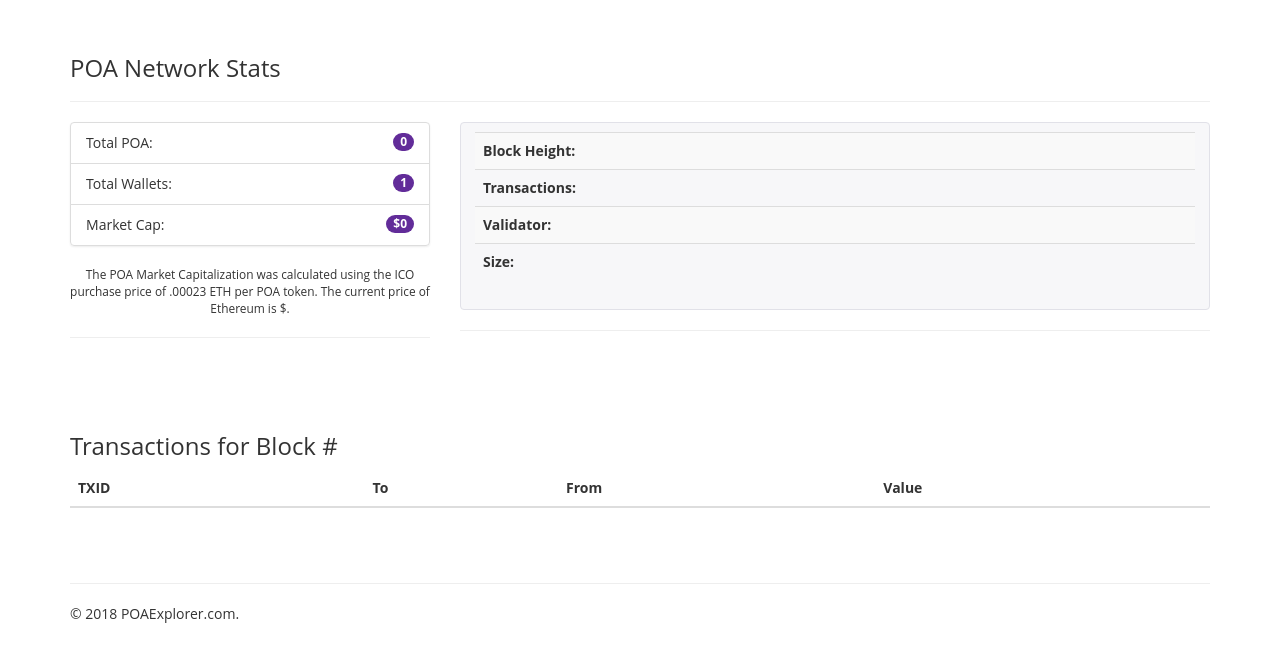
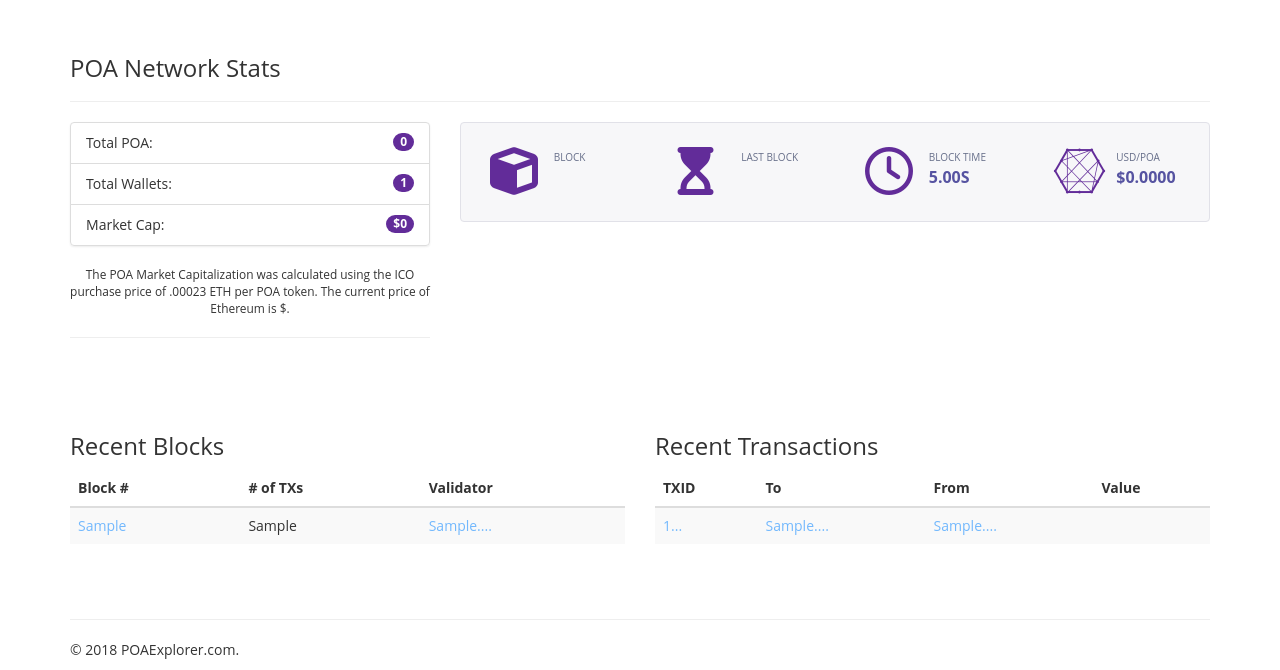
Before and after one commit to acravenho/poaexplorer.com, a CodeIgniter app: page /database/ in a window 1280 px wide. Shown: the part 130-800 px from the top of the page. Run offline with CodeIgniter, Linux system fonts and the light colour scheme; tables that the repository leaves empty or names only in its code hold one stand-in row (values such as "Sample post"); data that the repository does not hold is empty; some libraries are stand-ins or nearby versions.

Commit message:
Scrolling Blocks and Transactions on Homepage

```diff
--- a/application/controllers/Home.php
+++ b/application/controllers/Home.php
@@ -11,6 +11,8 @@
 	{
 		$data['totalBalance'] = $this->Api_model->get_total_balances();
 		$data['totalWallets'] = $this->Api_model->total_wallets();
+		$data['transactions'] = $this->Api_model->get_trans(5);
+		$data['blocks']       = $this->Api_model->get_main_blocks(5);
 
 		$data['scripts'] = '<script>getBlockNumber();  </script>';
 		$data['title'] = 'POA Network (POA) Explorer';
--- a/application/models/Api_model.php
+++ b/application/models/Api_model.php
@@ -69,9 +69,9 @@
 
         }
 
-        public function get_trans() {
+        public function get_trans($limit = 100) {
 	        $this->db->order_by('tid', 'DESC');
-	        $this->db->limit(100);
+	        $this->db->limit($limit);
 
 	        $sql = $this->db->get('transactions');
 	        if($sql->num_rows() > 0) {
@@ -82,6 +82,19 @@
 			        $results[] = $row;
 		        }
 		        return $results;
+	        } else {
+		        return false;
+	        }
+        }
+
+        public function get_main_blocks($limit = 5)
+        {
+	        $this->db->order_by('id', 'DESC');
+	        $this->db->limit($limit);
+
+	        $sql = $this->db->get('blocks');
+	        if($sql->num_rows() > 0) {
+		        return $sql->result();
 	        } else {
 		        return false;
 	        }
--- a/application/views/homepage.php
+++ b/application/views/homepage.php
@@ -25,33 +25,104 @@
 			<hr />
 		</div>
 
-		<div class="col-md-8">
+		<div class="col-md-8 network-health">
 			<figure class="highlight">
-			<table class="table table-striped">
-				<tr><th>Block Height:</th><td id="blockHeight"></td></tr>
-				<tr><th>Transactions:</th><td id="transactionCount"></td></tr>
-				<tr><th>Validator:</th><td id="author"></td></tr>
-				<tr><th>Size:</th><td id="size"></td></tr>
-			</table>
+				<div class="row">
+					<div class="col-sm-3">
+						<div class="pull-left">
+							<i class="fa fa-cube"></i>
+						</div>
+						<div class="pull-right">
+							<span class="network-label">BLOCK</span><br />
+							<span class="network-value"><span class="blocknum"></span></span>
+						</div>
+					</div>
+					<div class="col-sm-3">
+						<div class="pull-left">
+							<i class="fa fa-hourglass-1"></i>
+						</div>
+						<div class="pull-right">
+							<span class="network-label">LAST BLOCK</span><br />
+							<span class="network-value"><span class="hourglass"></span></span>
+						</div>
+					</div>
+					<div class="col-sm-3">
+						<div class="pull-left">
+							<i class="fa fa-clock-o"></i>
+						</div>
+						<div class="pull-right">
+							<span class="network-label">BLOCK TIME</span><br />
+							<span class="network-value">5.00S</span>
+						</div>
+					</div>
+					<div class="col-sm-3">
+						<div class="pull-left">
+							<i class="fa fa-connectdevelop"></i>
+						</div>
+						<div class="pull-right">
+							<span class="network-label">USD/POA</span> <br />
+							<span class="network-value">$<?php echo number_format($price * .00023,4); ?></span>
+						</div>
+					</div>
+				</div>
 			</figure>
-			<hr />
 		</div>
 
 
 	</div>
 
 	<div class="row" style="margin-top:55px;">
-		<div class="col-md-12">
+		<div class="col-md-6">
 
 			<div class="bd-callout bd-callout-info">
-				<h3 class="display-5">Transactions for Block #<span class="blocknum"></span></h3>
+				<h3 class="display-5">Recent Blocks</h3>
+			</div>
+			<table id="blockBlocks" class="table table-striped">
+				<thead>
+					<tr><th>Block #</th><th># of TXs</th><th>Validator</th></tr>
+				</thead>
+				<tbody>
+					<?php
+						if(!empty($blocks))
+						{
+							foreach($blocks as $b)
+							{
+								echo '<tr>';
+									echo '<td><a href="'.base_url().'blocks/block/'.$b->blocknum.'">'.$b->blocknum.'</a></td>';
+									echo '<td>'.$b->transactions.'</td>';
+									echo '<td><a href="'.base_url().'address/search/'.$b->validator.'">'.substr($b->validator, 0, 21).'....</a></td>';
+								echo '</tr>';
+							}
+						}
+					?>
+				</tbody>
+			</table>
+		</div>
+
+		<div class="col-md-6">
+
+			<div class="bd-callout bd-callout-info">
+				<h3 class="display-5">Recent Transactions</h3>
 			</div>
 			<table id="blockTransactions" class="table table-striped">
 				<thead>
 					<tr><th>TXID</th><th>To</th><th>From</th><th>Value</th></tr>
 				</thead>
 				<tbody>
-
+					<?php
+						if(!empty($transactions))
+						{
+							foreach($transactions as $tx)
+							{
+								echo '<tr>';
+									echo '<td><a href="'.base_url().'txid/search/'.$tx->txid.'">'.substr($tx->txid, 0, 16).'...</a></td>';
+									echo '<td>'.($tx->to_contract == 1 ? '<i class="fa fa-file-text-o" rel="tooltip" data-placement="bottom" title="" data-original-title="Contract"></i>' : '').' <a href="'.base_url().'address/search/'.$tx->to.'">'.substr($tx->to, 0, 16).'....</a></td>';
+									echo '<td>'.($tx->from_contract == 1 ? '<i class="fa fa-file-text-o" rel="tooltip" data-placement="bottom" title="" data-original-title="Contract"></i>' : '').' <a href="'.base_url().'address/search/'.$tx->from.'">'.substr($tx->from, 0, 16).'....</a></td>';
+									echo '<td>'.$tx->transactionValue.'</td>';
+								echo '</tr>';
+							}
+						}
+					?>
 				</tbody>
 			</table>
 		</div>
--- a/assets/css/main.css
+++ b/assets/css/main.css
@@ -65,6 +65,36 @@
 
 .bg-dark {
 	background-color: #622c99!important;
+}
+
+.network-health .pull-left, .network-health .pull-right {
+	width: 50%;
+}
+
+.network-health .pull-left {
+	color: #622c99;
+	font-size: 48px;
+	padding-left: 15px;
+	padding-top: 5px;
+	height: 80px;
+}
+
+.network-health .pull-right {
+	text-align: left;
+	padding-right: 20px;
+	padding-top: 14px;
+	height: 80px;
+}
+
+.network-label {
+	color: #676f8a;
+    font-size: 10px;
+}
+
+.network-value {
+	color: #5653a1;
+    font-size: 16px;
+    font-weight: bold;
 }
 
 .btn-outline-primary {
--- a/assets/js/main.js
+++ b/assets/js/main.js
@@ -117,7 +117,7 @@
 			 for(i=0; i<transactionCount; i++) {
 				 var transaction = poa.eth.getTransaction(transactions[i]);
 				 var transactionValue = poa.fromWei(transaction.value, 'ether').toLocaleString();
-				 var string = '<tr><td><a href="/txid/search/'+transactions[i]+'">'+ transactions[i].substring(0,20) +'....</a></td><td><a href="/address/search/'+transaction.to+'">'+ transaction.to.substring(0,20) +'...</a></td><td><a href="/address/search/'+transaction.from+'">'+ transaction.from.substring(0,20) +'...</a></td><td>'+transactionValue+' POA</td></tr>';
+				 var string = '<tr><td><a href="/txid/search/'+transactions[i]+'">'+ transactions[i].substring(0,16) +'....</a></td><td><a href="/address/search/'+transaction.to+'">'+ transaction.to.substring(0,16) +'...</a></td><td><a href="/address/search/'+transaction.from+'">'+ transaction.from.substring(0,16) +'...</a></td><td>'+transactionValue+' POA</td></tr>';
 				 $('#blockTransactions tbody').append(string);
 			 }
 		 } else {
@@ -128,56 +128,11 @@
 	 }
 
 	 function getBlockNumber() {
-		 var block = poa.eth.blockNumber;
-		 $('.blocknum').html(block);
-
-		 var gasPrice = poa.eth.gasPrice;
-		 gasPrice = poa.fromWei(gasPrice, 'ether').toString(10);
-
-
-		 var transactionCount = poa.eth.getBlockTransactionCount(block);
-		 var getBlock = poa.eth.getBlock(block);
-
-
-		 var author = getBlock.author;
-		 var difficulty = getBlock.difficulty.toLocaleString();
-		 var gasUsed    = getBlock.gasUsed;
-		 var blockHash  = getBlock.hash;
-		 var size       = getBlock.size;
-		 var totalDifficulty = getBlock.totalDifficulty;
-		 var transactions    = getBlock.transactions;
-
-
-
-		 $('#blockHeight').html(block);
-		 $('#gasPrice').html(gasPrice);
-		 $('#transactionCount').html(transactionCount);
-		 $('#author').html('<a href="/address/search/'+author+'">'+author+'</a>');
-		 $('#blockHash').html(blockHash);
-		 $('#size').html(size + ' bytes');
-
-
-
-		 if(transactionCount > 0) {
-			 for(i=0; i<transactionCount; i++) {
-				 var transaction = poa.eth.getTransaction(transactions[i]);
-				 var transactionValue = poa.fromWei(transaction.value, 'ether').toLocaleString();
-				 var string = '<tr><td><a href="/txid/search/'+transactions[i]+'">'+ transactions[i].substring(0,20) +'....</a></td><td><a href="/address/search/'+transaction.to+'">'+ transaction.to.substring(0,20) +'...</a></td><td><a href="/address/search/'+transaction.from+'">'+ transaction.from.substring(0,20) +'...</a></td><td>'+transactionValue+' POA</td></tr>';
-				 $('#blockTransactions tbody').append(string);
-			 }
-		 } else {
-			 var string = '<tr><td colspan="4">Sorry, no transactions could be found for this block.</td></tr>';
-			 $('#blockTransactions tbody').append(string);
-		 }
-
-
-
-
 
 		 poa.eth.filter('latest').watch(function() {
             var block = poa.eth.blockNumber;
-            $('.blocknum').html(block);
-            $('#blockTransactions tbody').html('');
+            $('.blocknum').html('#'+block);
+
 			 var gasPrice = poa.eth.gasPrice;
 			 gasPrice = poa.fromWei(gasPrice, 'ether').toString(10);
 
@@ -192,7 +147,9 @@
 			 var size       = getBlock.size;
 			 var totalDifficulty = getBlock.totalDifficulty.toString(10);
 			 var transactions    = getBlock.transactions;
+			 var time_stamp      = getBlock.timestamp;
 
+			 $('.hourglass').html(dateTime(time_stamp));
 
 
 			 $('#blockHeight').html(block);
@@ -202,17 +159,22 @@
 			 $('#blockHash').html(blockHash);
 			 $('#size').html(size + ' bytes');
 
+			 var newBlock = '<tr><td><a href="/blocks/block/' + block + '">' + block + '</a></td><td>' + transactionCount + '</td><td><a href="/address/search/' + author + '">'+author.substring(0,21)+'...</a></td></tr>';
+
+			 $('#blockBlocks tbody tr:first').before(newBlock);
+			 $('#blockBlocks tbody tr:first').hide().fadeIn('slow');
+
+			 $('#blockBlocks tbody tr:last').remove();
+
 
 			 if(transactionCount > 0) {
 				 for(i=0; i<transactionCount; i++) {
 					 var transaction = poa.eth.getTransaction(transactions[i]);
 					 var transactionValue = poa.fromWei(transaction.value, 'ether').toLocaleString();
-					 var string = '<tr><td><a href="/txid/search/'+transactions[i]+'">'+ transactions[i].substring(0,20) +'....</a></td><td><a href="/address/search/'+transaction.to+'">'+ transaction.to.substring(0,20) +'...</a></td><td><a href="/address/search/'+transaction.from+'">'+ transaction.from.substring(0,20) +'...</a></td><td>'+transactionValue+' POA</td></tr>';
-					 $('#blockTransactions tbody').append(string);
-				 }
-			 } else {
-				 var string = '<tr><td colspan="4">Sorry, no transactions could be found for this block.</td></tr>';
-				 $('#blockTransactions tbody').append(string);
+					 var string = '<tr><td><a href="/txid/search/'+transactions[i]+'">'+ transactions[i].substring(0,16) +'....</a></td><td><a href="/address/search/'+transaction.to+'">'+ transaction.to.substring(0,16) +'...</a></td><td><a href="/address/search/'+transaction.from+'">'+ transaction.from.substring(0,16) +'...</a></td><td>'+transactionValue+'</td></tr>';
+					 $('#blockTransactions tbody tr:first').before(string);
+					 $('#blockTransactions tbody tr:first').hide().fadeIn('slow');
+					 $('#blockTransactions tbody tr:last').remove();				 }
 			 }
 
         });
@@ -277,3 +239,36 @@
 
 		console.log(myContract);
     }
+
+    function timeSince(time){
+	  var units = [
+	    { name: "second", limit: 60, in_seconds: 1 },
+	    { name: "minute", limit: 3600, in_seconds: 60 },
+	    { name: "hour", limit: 86400, in_seconds: 3600  },
+	    { name: "day", limit: 604800, in_seconds: 86400 },
+	    { name: "week", limit: 2629743, in_seconds: 604800  },
+	    { name: "month", limit: 31556926, in_seconds: 2629743 },
+	    { name: "year", limit: null, in_seconds: 31556926 }
+	  ];
+	  var diff = (new Date() - new Date(time*1000)) / 1000;
+	  if (diff < 5) return "now";
+
+	  var i = 0, unit;
+	  while (unit = units[i++]) {
+	    if (diff < unit.limit || !unit.limit){
+	      var diff =  Math.floor(diff / unit.in_seconds);
+	      return diff + " " + unit.name + (diff>1 ? "s" : "");
+	    }
+	  };
+	}
+
+
+	function dateTime(timestamp)
+	{
+		var date = new Date(timestamp*1000);
+		var hours = date.getHours();
+		var minutes = "0" + date.getMinutes();
+		var seconds = "0" + date.getSeconds();
+		var formattedTime = hours + ':' + minutes.substr(-2) + ':' + seconds.substr(-2);
+		return formattedTime;
+	}
```
